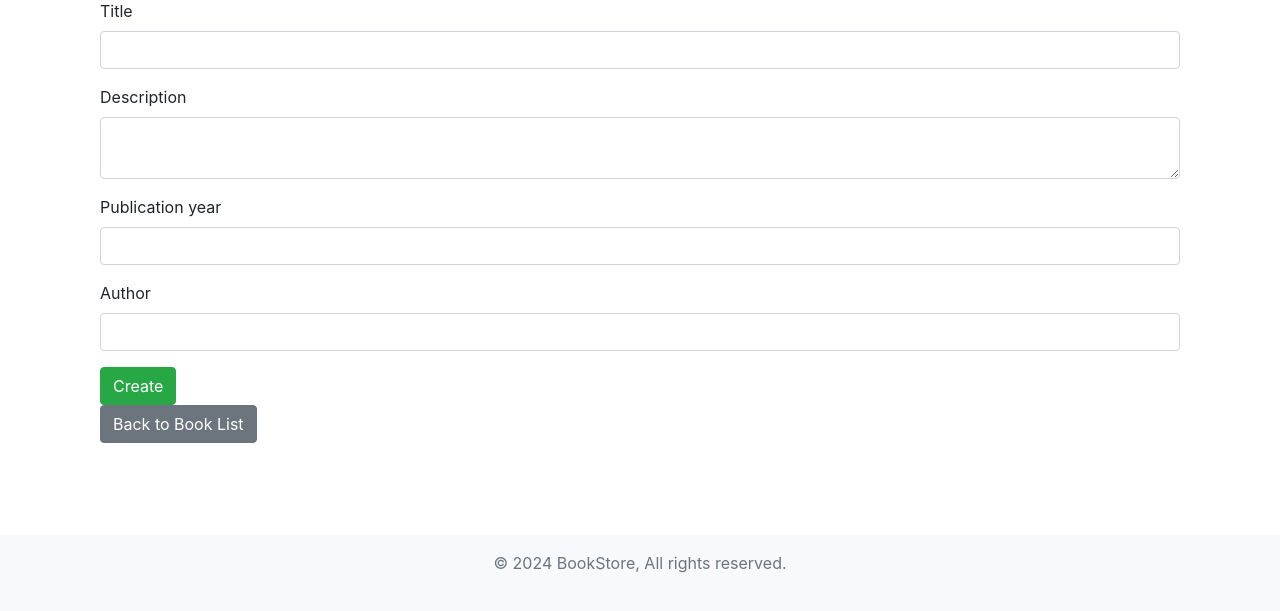
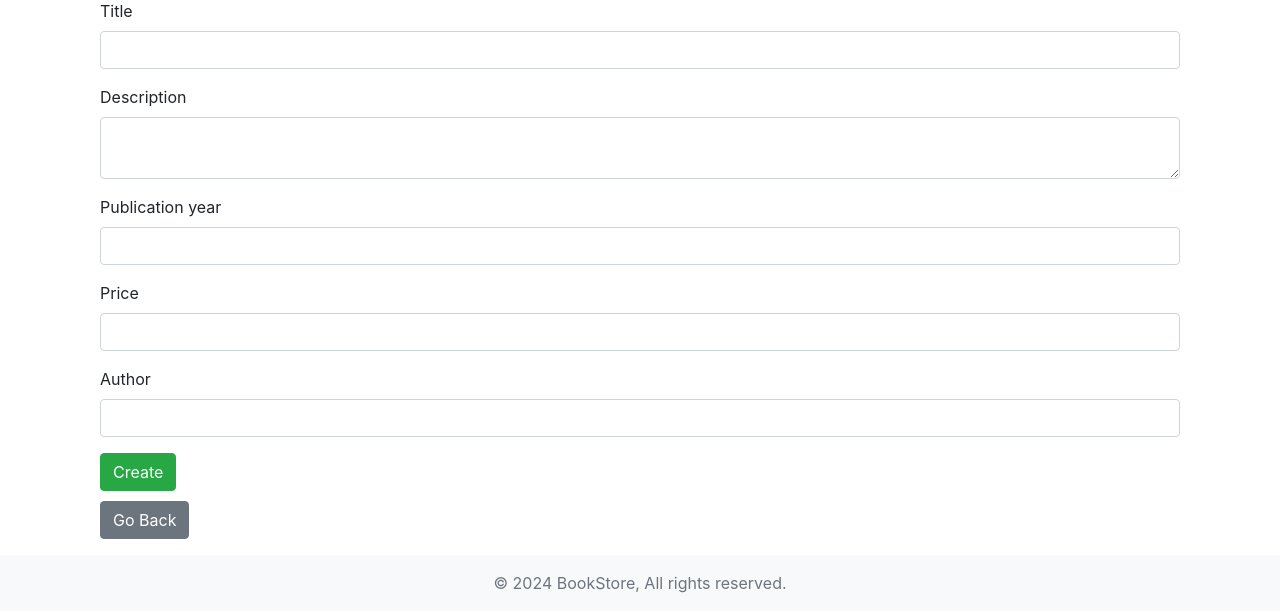
Before and after one commit to Arm018/BooksAuthorsSymfony, a Symfony app: template templates/admin/book/create.html.twig in a window 1280 px wide. Shown: the part 209-820 px from the top of the page. Before the commit the page ends 782 px from the top, so only its background shows below. Run offline with Twig, Linux system fonts and the light colour scheme; the template is opened without the code that fills it, so the values that code supplies are empty; form fields are guessed from the names that the template uses; some libraries are stand-ins or nearby versions.

Commit message:
fixed the book price part from admin side

```diff
--- a/src/Form/BookType.php
+++ b/src/Form/BookType.php
@@ -20,7 +20,7 @@ class BookType extends AbstractType
             ->add('title', TextType::class)
             ->add('description', TextType::class)
             ->add('publicationYear', IntegerType::class)
-            ->add('price', DecimalType::class)
+            ->add('price', IntegerType::class)
             ->add('author', EntityType::class, [
                 'class' => Author::class,
                 'choice_label' => function (Author $author) {
--- a/templates/admin/book/create.html.twig
+++ b/templates/admin/book/create.html.twig
@@ -10,12 +10,13 @@
         {{ form_row(form.title) }}
         {{ form_row(form.description) }}
         {{ form_row(form.publicationYear) }}
+        {{ form_row(form.price) }}
         {{ form_row(form.author) }}
         <button type="submit" class="btn btn-success">Create</button>
         {{ form_end(form) }}
 
-        <p>
-            <a href="{{ path('app_admin_book') }}" class="btn btn-secondary">Back to Book List</a>
+        <p style="margin-top: 10px">
+            <a href="{{ path('app_admin_book') }}" class="btn btn-secondary">Go Back</a>
         </p>
     </div>
 {% endblock %}
--- a/templates/admin/book/edit.html.twig
+++ b/templates/admin/book/edit.html.twig
@@ -10,6 +10,7 @@
         {{ form_row(form.title) }}
         {{ form_row(form.description) }}
         {{ form_row(form.publicationYear) }}
+        {{ form_row(form.price) }}
         {{ form_row(form.author) }}
         <button type="submit" class="btn btn-primary">Update</button>
         {{ form_end(form) }}
```
Also changed, not shown: src/Entity/Book.php (+5 -5 lines).
